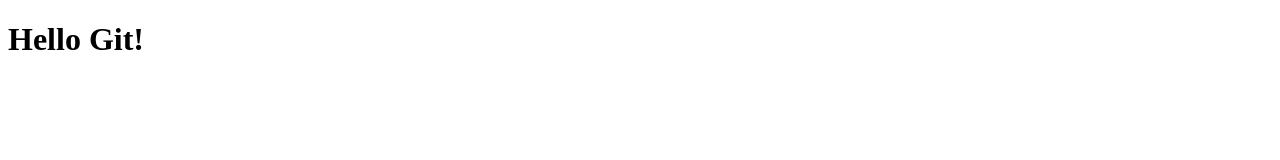
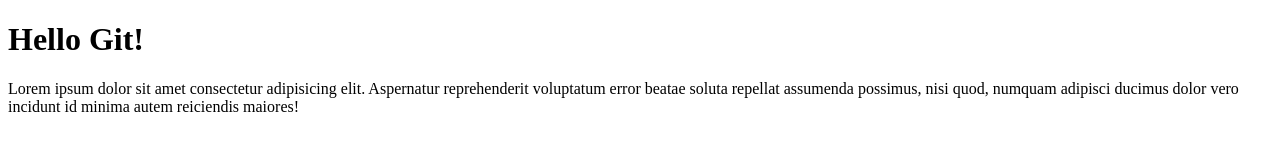
Before and after one commit to Sossna/git-course-4, a plain HTML site: page index.html in a window 1280 px wide. Drawn offline with Linux system fonts and the light colour scheme.

Commit message:
added paragraph into index.html

```diff
--- a/index.html
+++ b/index.html
@@ -8,5 +8,6 @@
 </head>
 <body>
     <h1> Hello Git!</h1>
+    <p>Lorem ipsum dolor sit amet consectetur adipisicing elit. Aspernatur reprehenderit voluptatum error beatae soluta repellat assumenda possimus, nisi quod, numquam adipisci ducimus dolor vero incidunt id minima autem reiciendis maiores!</p>
 </body>
 </html>
```
